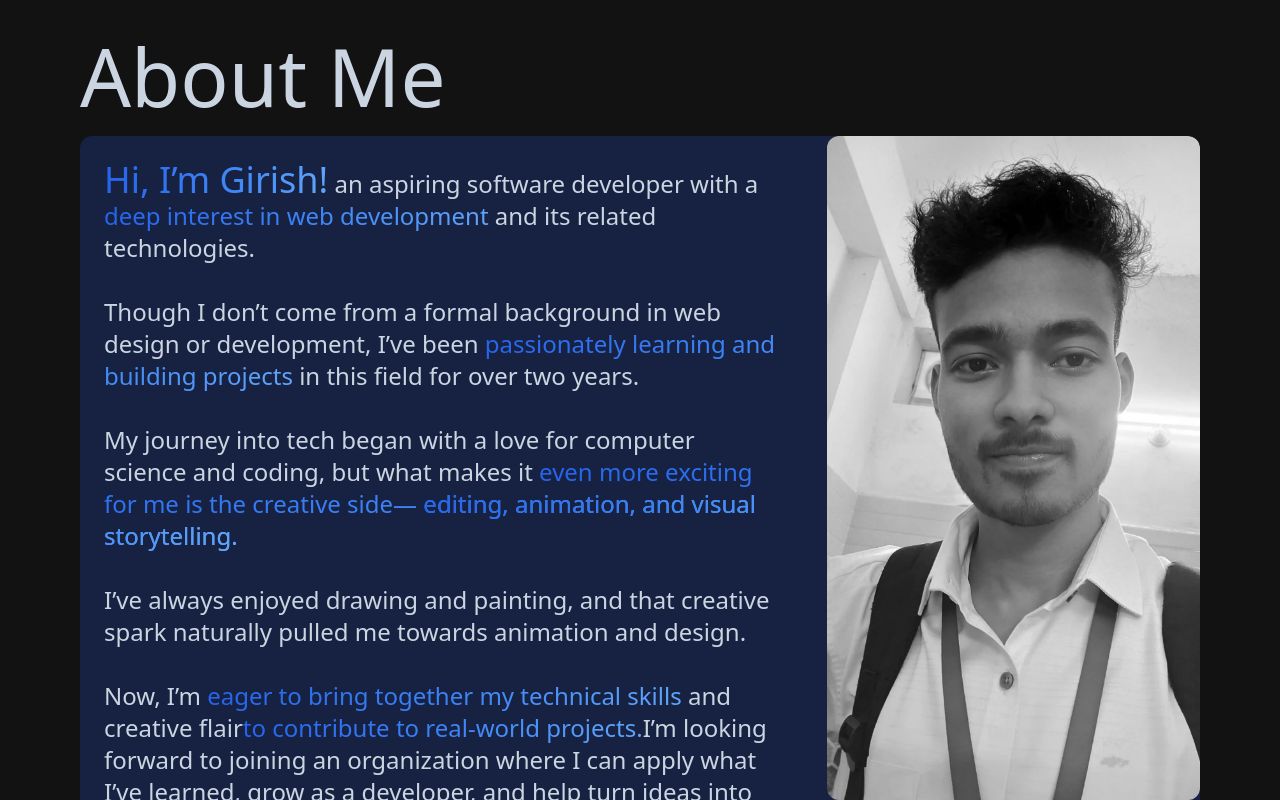
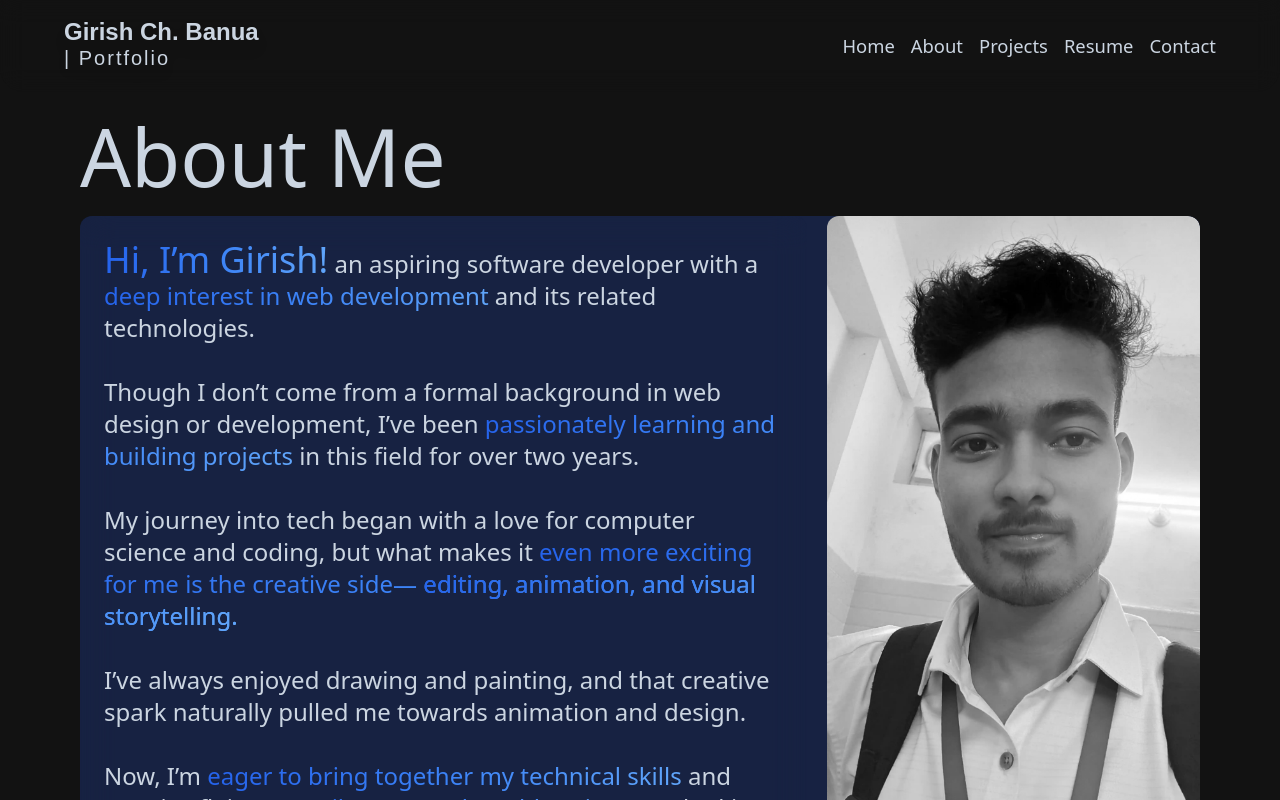
Before and after one commit to Girishbanua/personalPortfolio, a React (Vite) app: page /about in a window 1280 px wide. Shown: the top 800 px of the page. Built offline with nearby package versions, Linux system fonts and the light colour scheme; a web font is replaced by a local one.

Commit message:
About visibility toggle in navbar

```diff
--- a/src/About.jsx
+++ b/src/About.jsx
@@ -1,7 +1,10 @@
+import { NavbarComp } from "./Home";
+
 /* eslint-disable react/prop-types */
 const About = () => {
   return (
-    <div className="p-4">
+    <div className="p-4 mt-20">
+      <NavbarComp />
       <AboutMeComp />
       <h1>Education</h1>
       <h3>Post Graduate</h3>
@@ -16,7 +19,7 @@ const About = () => {
 };
 export const AboutMeComp = ({ height }) => {
   return (
-    <div className="overflow-hidden relative">
+    <div className={`overflow-hidden relative ${height}? "mt-20" : "mt-0"`}>
   <h1>About Me</h1>
   <div className="bg-blue-900/40 overflow-hidden rounded-xl flex flex-col-reverse sm:flex-col md:flex-row gap-5">
 
--- a/src/Home.jsx
+++ b/src/Home.jsx
@@ -5,77 +5,11 @@ import { useNavigate } from "react-router-dom";
 import { AboutMeComp } from "./About";
 
 const Home = () => {
-  const [click, setClick] = useState(false);
-  const [change, setChange] = useState(true);
-  const handleNav = () => {
-    setClick(!click);
-    setChange(!change);
-  };
   const navigate = useNavigate();
   return (
     <div className=" grayGradientText p-2 sm:p-4 Container w-[100vw] overflow-hidden">
       <div className="blurBG bg-blue-600 h-11 w-11 scale-[3] -z-10 rounded-full filter blur-xl brightness-150 absolute left-2 -top-4"></div>
-      <nav className="fixed top-0 left-0 right-0 sm:px-16 ">
-        <h1
-          onClick={handleNav}
-          className="text-2xl drop-shadow-lg leading-6 cursor-pointer sm:3xl font-elegant font-semibold sm:z-10"
-        >
-          Girish <span className="hidden sm:inline-block">Ch.</span> Banua{" "}
-          <br />
-          <span className="text-xl font-light tracking-widest">
-            | Portfolio
-          </span>
-        </h1>
-        {/* Mobile View */}
-        <div className="sm:hidden block z-10">
-          {change ? (
-            <svg
-              xmlns="http://www.w3.org/2000/svg"
-              fill="none"
-              viewBox="0 0 24 24"
-              strokeWidth={1.5}
-              stroke="currentColor"
-              className="w-10 h-10 "
-              onClick={handleNav}
-            >
-              <path
-                strokeLinecap="round"
-                strokeLinejoin="round"
-                d="M3.75 6.75h16.5M3.75 12h16.5m-16.5 5.25h16.5"
-              />
-            </svg>
-          ) : (
-            <img
-              src="/close.webp"
-              alt="close"
-              className="invert w-10 h-10"
-              onClick={handleNav}
-              loading="lazy"
-            />
-          )}
-        </div>
-        {click && (
-          <div className=" absolute -right-5 top-0 p-9 bg-darkBg w-[75%] h-screen rounded-l-3xl backdrop-blur-xl ">
-            <ul className="flex flex-col gap-10 my-16 text-xl ">
-              <li>Home</li>
-              <li onClick={() => navigate("/about")}>About</li>
-              <li>Projects</li>
-              <li>Resume</li>
-              <li>Contact</li>
-            </ul>
-          </div>
-        )}
-        {/* Desktop View */}
-        <div className="sm:block hidden">
-          <ul className="flex gap-4">
-            <li>Home</li>
-            <li onClick={() => navigate("/about")}>About</li>
-            <li>Projects</li>
-            <li>Resume</li>
-            <li>Contact</li>
-          </ul>
-        </div>
-      </nav>
+      <NavbarComp />
       <main className="mt-20">
         <div className="bgImgProfile grayscale">
           <img
@@ -197,10 +131,89 @@ export const TechnologiesComp = () => {
     </div>
   );
 };
+export const NavbarComp = () => {
+  const [click, setClick] = useState(false);
+  const [change, setChange] = useState(true);
 
+  const handleNav = () => {
+    setClick(!click);
+    setChange(!change);
+  };
+  const navigate = useNavigate();
+  return (
+    <nav className="fixed top-0 left-0 right-0 sm:px-16 ">
+      <h1
+        onClick={() => navigate("/")}
+        className="text-2xl drop-shadow-lg leading-6 cursor-pointer sm:3xl font-elegant font-semibold sm:z-10"
+      >
+        Girish <span className="hidden sm:inline-block">Ch.</span> Banua <br />
+        <span className="text-xl font-light tracking-widest">| Portfolio</span>
+      </h1>
+      {/* Mobile View */}
+      <div className="sm:hidden block z-10">
+        {change ? (
+          <svg
+            xmlns="http://www.w3.org/2000/svg"
+            fill="none"
+            viewBox="0 0 24 24"
+            strokeWidth={1.5}
+            stroke="currentColor"
+            className="w-10 h-10 "
+            onClick={handleNav}
+          >
+            <path
+              strokeLinecap="round"
+              strokeLinejoin="round"
+              d="M3.75 6.75h16.5M3.75 12h16.5m-16.5 5.25h16.5"
+            />
+          </svg>
+        ) : (
+          <img
+            src="/close.webp"
+            alt="close"
+            className="invert w-10 h-10"
+            onClick={handleNav}
+            loading="lazy"
+          />
+        )}
+      </div>
+      {click && (
+        <div className=" absolute -right-5 top-0 p-9 bg-darkBg w-[75%] h-screen rounded-l-3xl backdrop-blur-xl ">
+          <ul className="flex flex-col gap-10 my-16 text-xl ">
+            <NavListComp />
+          </ul>
+        </div>
+      )}
+      {/* Desktop View */}
+      <div className="sm:block hidden">
+        <ul className="flex gap-4">
+          <NavListComp />
+        </ul>
+      </div>
+    </nav>
+  );
+};
+export const NavListComp = () => {
+  const navigate = useNavigate();
+  const [visible, setVisible] = useState(true);
+  const handleVisible = () => {
+    setVisible(false);
+    navigate("/about");
+  };
+
+  return (
+    <>
+      <li onClick={() => navigate("/")}>Home</li>
+      { visible && <li onClick={handleVisible}>About</li>}
+      <li><a href="#projects">Projects</a></li>
+      <li>Resume</li>
+      <li>Contact</li>
+    </>
+  );
+};
 export function ProjectComp() {
   return (
-    <div className="project">
+    <div className="project" id="projects">
       <div className="h-1/2 bg-slate-800 rounded-2xl">
         <img src="" alt="" />
       </div>
--- a/src/index.css
+++ b/src/index.css
@@ -36,7 +36,7 @@
 }
 @layer base {
   *{
-    @apply text-slate-300
+    @apply text-slate-300 scroll-smooth
   }
   nav{
     @apply z-20 rounded-b-3xl text-gray-300 sticky top-0 px-4 flex justify-between items-center backdrop-blur-md bg-transparent;
```
